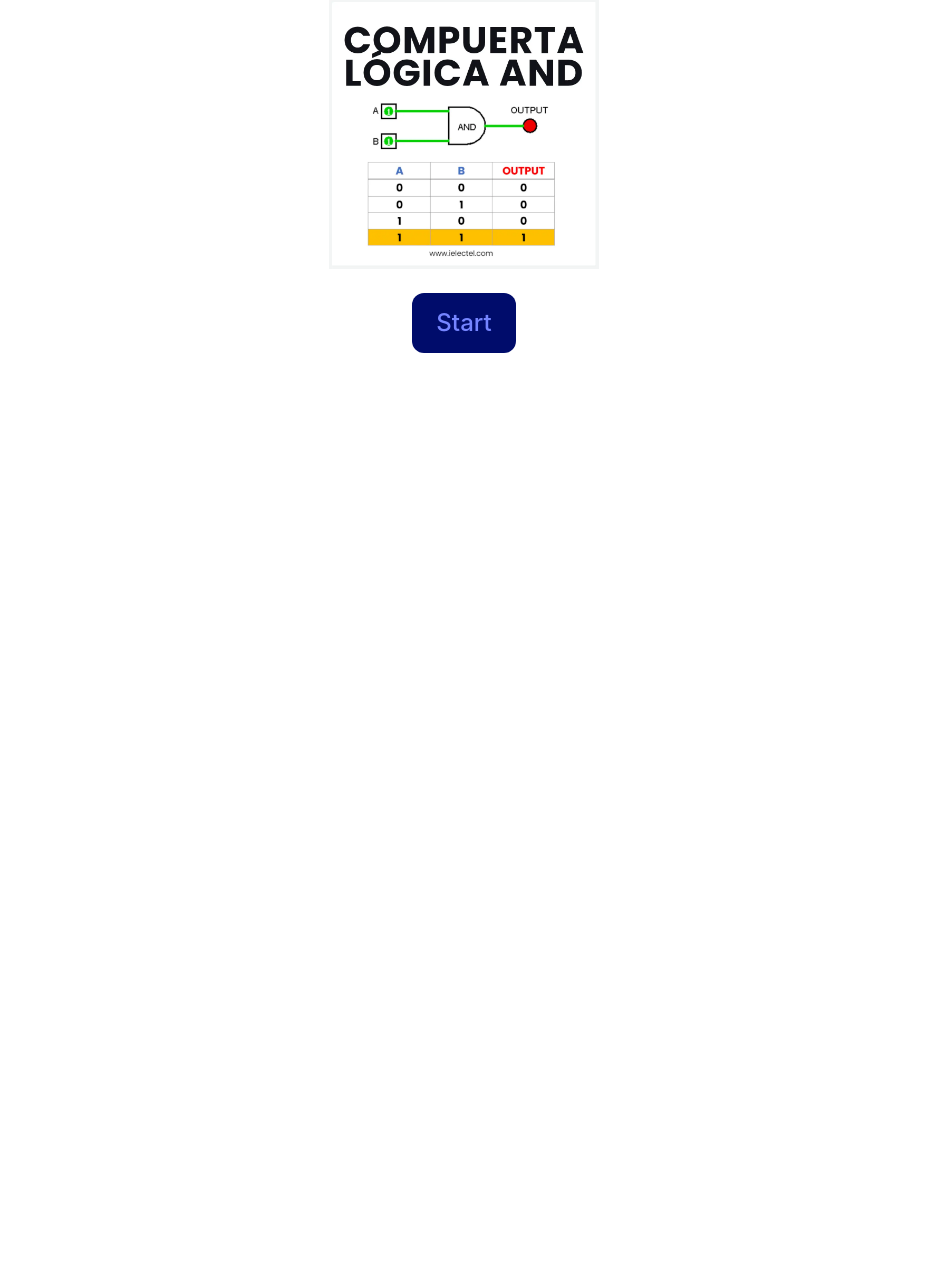
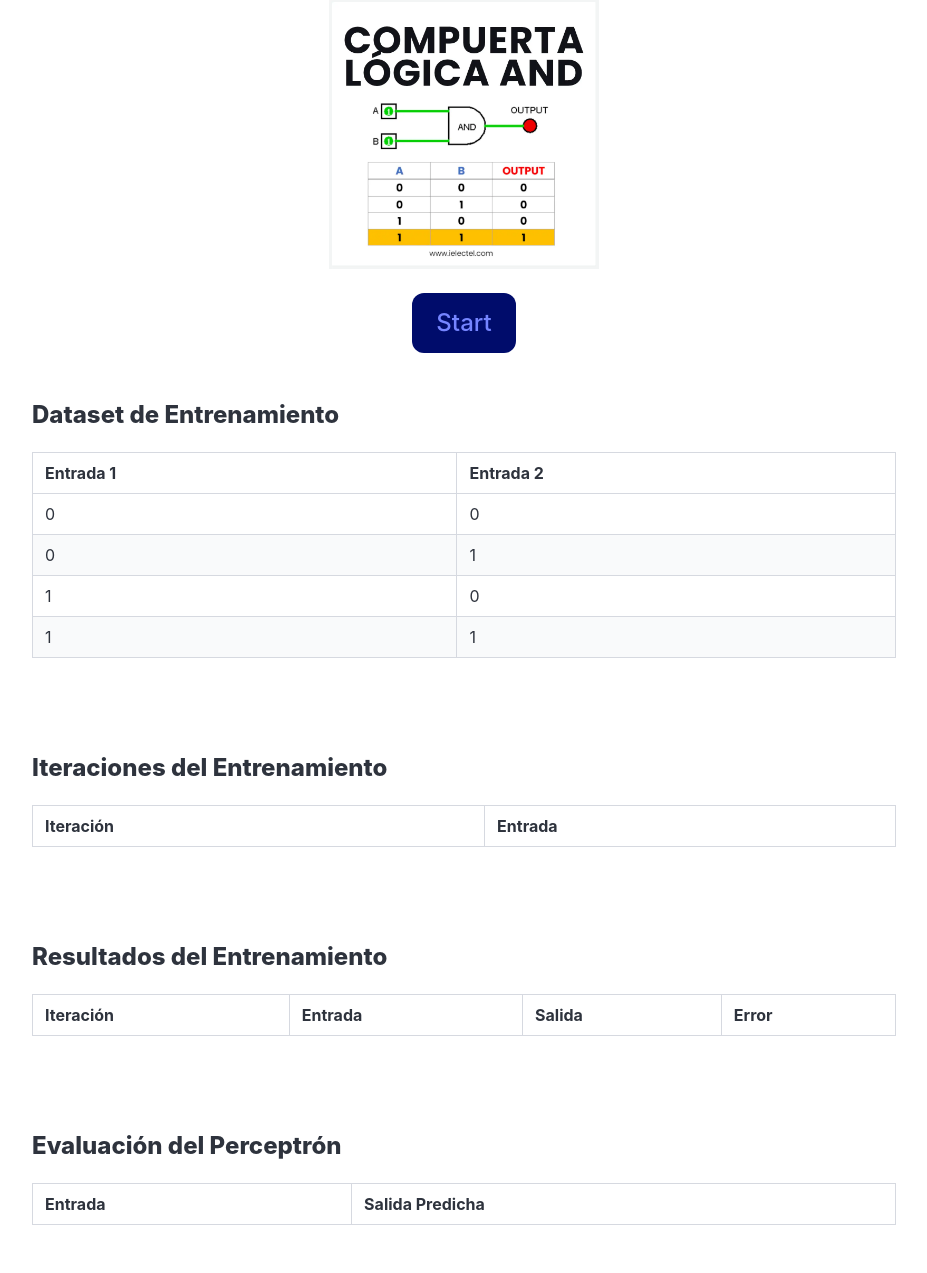
Before and after one commit to Ludwinghc/simple-neuron, a Django app: page /andGate/ in a window 1280 px wide. Shown: the part 259-1532 px from the top of the page, without its empty margins (176-1103 px from the left). Before the commit the page ends 612 px from the top, so only its background shows below. Run offline with Django 4.2, Linux system fonts and the light colour scheme; lists and menus that the app fills with data are empty.

Commit message:
feat: logic about neuron simulation

```diff
--- /dev/null
+++ b/neuronSimulator/apps/logicalGateAnd/services.py
@@ -0,0 +1,67 @@
+import numpy as np
+
+# Clase para la data para entrenar el perceptron
+class Data:
+    # Definición de los atributos de la clase
+    def __init__(self):
+        #  Definición del vector de entrada
+        self.input_vector = np.array([[0, 0], [0, 1], [1, 0], [1, 1]])
+        #  Definicion del vector esperado para la salida
+        self.expected_vector = np.array([0, 0, 0, 1])
+
+    # Metodo para traer la data
+    def get_data(self):
+        return self.input_vector, self.expected_vector
+
+
+# Definición de clase para el perceptron
+class Perceptron:
+    # Definición de los atributos de la clase
+    def __init__(self, input_size, alpha=0.1):
+        self.weights = np.random.rand(input_size)
+        self.bias = np.random.rand(1)
+        self.alpha = alpha
+
+    # Metodo para la ejecutar la función de activacion
+    def activation(self, x):
+        return 1 if x >= 0 else 0
+    # Metodo para la ejecutar la prediccion del perceptron
+    def predict(self, inputs):
+        weighted_sum = np.dot(inputs, self.weights) + self.bias
+        return self.activation(weighted_sum)
+    #  Metodo para actualizar los pesos
+    def update_weights(self, inputs, error):
+        self.weights += self.alpha * error * inputs
+        self.bias += self.alpha * error
+
+
+# Definicion de la clase de entrenamiento
+class Trainer:
+    # Definicion de los atributos de la clase
+    def __init__(self, perceptron, dataset, iterations=5):
+        self.perceptron = perceptron
+        self.input_vector, self.expected_vector = dataset.get_data()
+        self.iterations = iterations
+    # metodo para hacer la ciclo de entrenamiento
+    def train(self):
+        outputResults = []
+        errorResults = []
+        for _ in range(self.iterations):
+            print(f"Iteración #: {_}")
+            for i in range(len(self.input_vector)):
+                output = self.perceptron.predict(self.input_vector[i])
+                error = self.expected_vector[i] - output
+                self.perceptron.update_weights(self.input_vector[i], error)
+                outputResults.append(output)
+                errorResults.append(error)
+
+        return outputResults, errorResults, self.iterations
+    # Definicion para mostrar los datos
+    def evaluate(self):
+        Input = []
+        predictions = []
+        for i in range(len(self.input_vector)):
+            output = self.perceptron.predict(self.input_vector[i])
+            Input.append(self.input_vector[i])
+            predictions.append(output)
+        return Input, predictions, len(self.input_vector)
--- a/neuronSimulator/apps/logicalGateAnd/templates/pages/andGate.html
+++ b/neuronSimulator/apps/logicalGateAnd/templates/pages/andGate.html
@@ -7,22 +7,108 @@
 <section class="hero is-link">
   <div class="hero-body">
     <p class="title level-item has-text-centered">AND Logical Gate</p>
-    <p class="subtitle">A logic AND gate is a digital circuit that outputs true (1) only if both of its inputs are true (1). If any input is false (0), the output will be false (0).</p>
+    <p class="subtitle">A logic AND gate is a digital circuit that outputs true (1) only if both of its inputs are true
+      (1). If any input is false (0), the output will be false (0).</p>
   </div>
 </section>
 <br>
 <p class="level-item has-text-centered">
-    <img src="{% static 'assets/compuerta-logica-and.jpg' %}" alt=".." height="270px" width="270px" />
+  <img src="{% static 'assets/compuerta-logica-and.jpg' %}" alt=".." height="270px" width="270px" />
 </p>
 <br>
 <form method="post">
-  {% csrf_token %}  <!-- Token de seguridad -->
+  {% csrf_token %} <!-- Token de seguridad -->
   <p class="level-item has-text-centered">
     <button type="submit" class="button is-large is-link is-dark">Start</button>
   </p>
-  </form>
+</form>
 
-  {% if mensaje %}
-  <p class="is-link"><strong class="is-link">Resultado:</strong> {{ mensaje }}</p>
-  {% endif %}
+<!-- 📌 Tabla de la DataInput -->
+<section class="section">
+  <h2 class="title is-4">Dataset de Entrenamiento</h2>
+  <table class="table is-bordered is-striped is-fullwidth">
+    <thead>
+      <tr>
+        <th>Entrada 1</th>
+        <th>Entrada 2</th>
+      </tr>
+    </thead>
+    <tbody>
+      {% for row in dataInput %}
+      <tr>
+        <td>{{ row.0 }}</td>
+        <td>{{ row.1 }}</td>
+      </tr>
+      {% endfor %}
+    </tbody>
+  </table>
+</section>
+
+<!-- 📌 Tabla de Iteraciones -->
+<section class="section">
+  <h2 class="title is-4">Iteraciones del Entrenamiento</h2>
+  <table class="table is-bordered is-striped is-fullwidth">
+    <thead>
+      <tr>
+        <th>Iteración</th>
+        <th>Entrada</th>
+      </tr>
+    </thead>
+    <tbody>
+      {% for i in iteracion %}
+      <tr>
+        <td>{{ i }}</td>
+        <td>{{ inputIteration|slice:i }}</td>
+      </tr>
+      {% endfor %}
+    </tbody>
+  </table>
+</section>
+
+<!-- 📌 Resultados del entrenamiento -->
+<section class="section">
+  <h2 class="title is-4">Resultados del Entrenamiento</h2>
+  <table class="table is-bordered is-striped is-fullwidth">
+    <thead>
+      <tr>
+        <th>Iteración</th>
+        <th>Entrada</th>
+        <th>Salida</th>
+        <th>Error</th>
+      </tr>
+    </thead>
+    <tbody>
+      {% for i in iteracion %}
+      <tr>
+        <td>{{ i }}</td>
+        <td>{{ Inputs|slice:i }}</td>
+        <td>{{ Outputs|slice:i }}</td>
+        <td>{{ Error|slice:i }}</td>
+      </tr>
+      {% endfor %}
+    </tbody>
+  </table>
+</section>
+
+<!-- 📌 Evaluación del Perceptrón -->
+<section class="section">
+  <h2 class="title is-4">Evaluación del Perceptrón</h2>
+  <table class="table is-bordered is-striped is-fullwidth">
+    <thead>
+      <tr>
+        <th>Entrada</th>
+        <th>Salida Predicha</th>
+      </tr>
+    </thead>
+    <tbody>
+      {% for i in Inputs %}
+      <tr>
+        <td>{{ i }}</td>
+        <td>{{ PredictedValues|slice:forloop.counter0 }}</td>
+      </tr>
+      {% endfor %}
+    </tbody>
+  </table>
+</section>
+
 {% endblock %}
--- a/neuronSimulator/apps/logicalGateAnd/views.py
+++ b/neuronSimulator/apps/logicalGateAnd/views.py
@@ -1,10 +1,44 @@
 from django.shortcuts import render, HttpResponse, redirect
-# Llamado a funciones
-from .utils import mi_funcion
+
+# Llamado a las clases
+from .services import Data, Perceptron, Trainer
 
 # Create your views here.
 def andGate(request):
-  message = ""
+  # Nuevo llamado a la instancia  de la data
+  dataset = Data()
+  # Nuevo llamado a la instancia del perpectron
+  perceptron = Perceptron(input_size=2, alpha=0.1)
+  # Nuevo llamado a la instancia del trainer
+  trainer = Trainer(perceptron, dataset)
+  iterationList = []
+  inputIterationList = []
+  trainerOuputsValues = []
+  trainerErrorValues = []
+  iterationValue = 0
+  trainerInputValues = []
+  trainerPredictedValues = []
+  inputIteration = 0
   if request.method == "POST":
-    message = mi_funcion()
-  return render(request, 'pages/andGate.html',{"mensaje":message})
+
+
+
+    # Llamado a los metodos del trainer para mostrar los resultados
+    trainerOuputsValues, trainerErrorValues, iterationValue = trainer.train()
+    trainerInputValues, trainerPredictedValues, inputIteration = trainer.evaluate()
+    iterationList = list(range(iterationValue))  # Lista de 0 a iterationValue-1
+    inputIterationList = list(range(inputIteration))
+
+
+  return render(
+    request,
+      'pages/andGate.html',
+      {
+        "dataInput": dataset.input_vector.tolist(),
+        "iteracion" : iterationList,
+        "inputIteration" : inputIterationList,
+        "Outputs" : trainerOuputsValues,
+        "Error" : trainerErrorValues,
+        "Inputs" : trainerInputValues,
+        "PredictedValues" : trainerPredictedValues,
+        })
```
